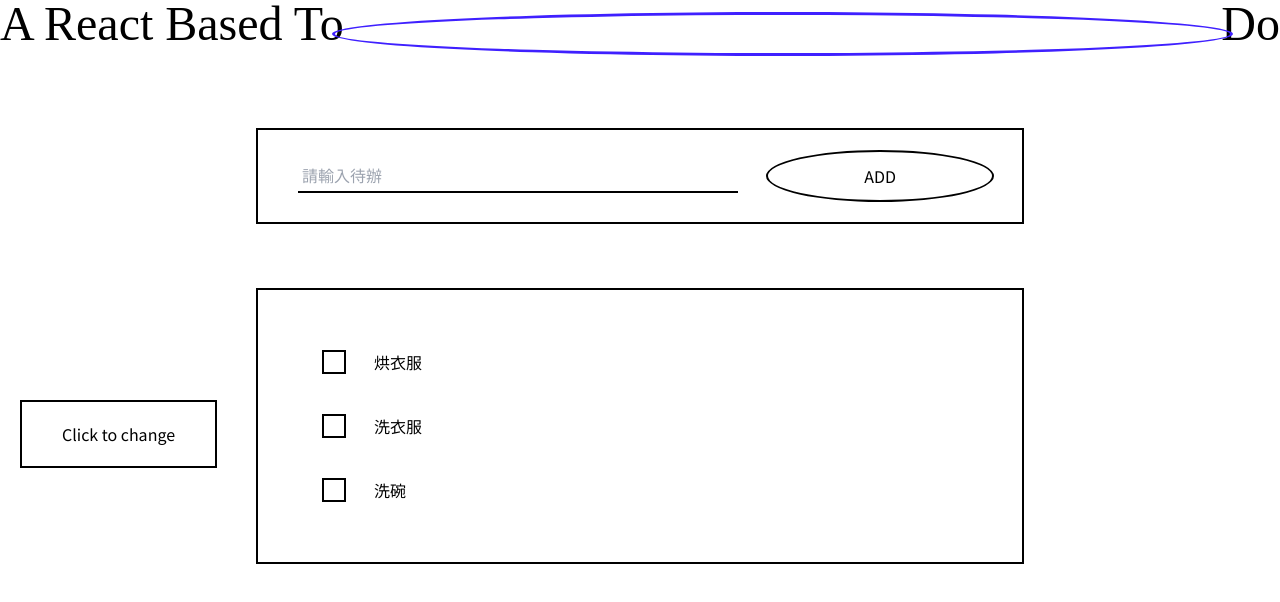
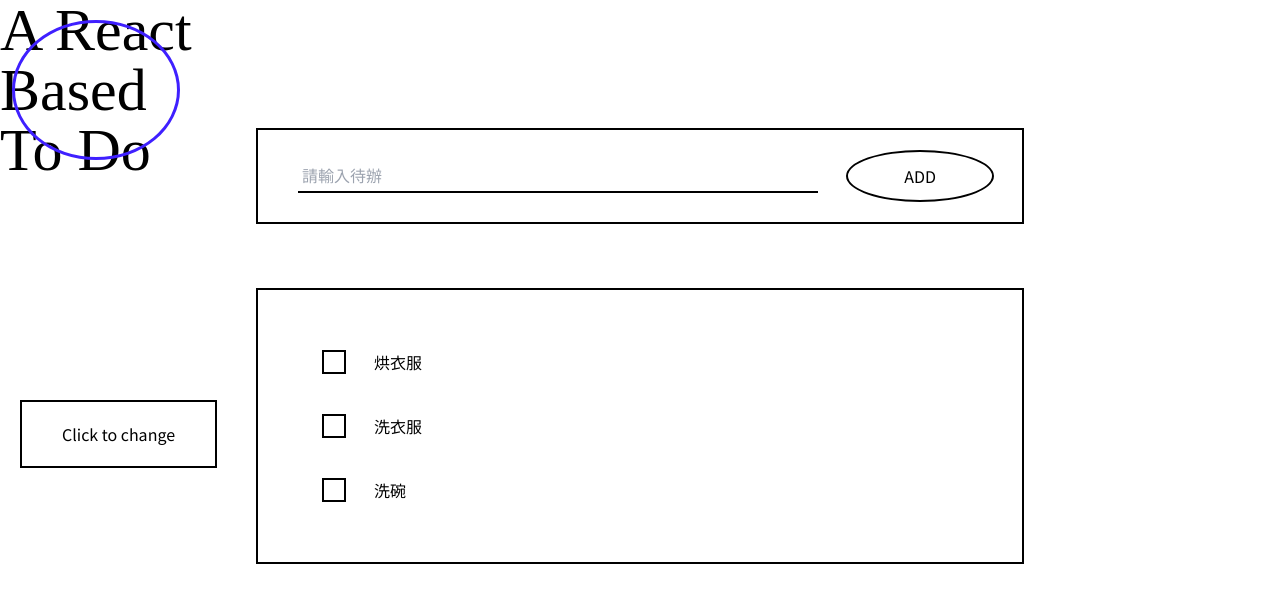
Before and after one commit to todelusion/React-todolist, a React (Vite) app: page / in a window 1280 px wide. Shown: the top 602 px of the page. Built offline with nearby package versions, Linux system fonts and the light colour scheme; a web font is replaced by a local one.

Commit message:
f/add C && R of CRUD

```diff
--- a/src/views/Todolist.jsx
+++ b/src/views/Todolist.jsx
@@ -5,23 +5,26 @@ import { FontAwesomeIcon } from '@fortawesome/react-fontawesome';
 import { faX } from '@fortawesome/free-solid-svg-icons';
 import { faCheck } from '@fortawesome/free-solid-svg-icons';
 
-const baseURL = "https://jsonplaceholder.typicode.com/posts/1";
-
 function Todolist() {
   const [events, setEvents] = useState([
-    {id:1, content: '烘衣服', completed_at: null},
-    {id:2, content: '洗衣服', completed_at: null},
-    {id:3, content: '洗碗', completed_at: null},
+    {id: 1, content: '烘衣服', completed_at: null},
+    {id: 2, content: '洗衣服', completed_at: null},
+    {id: 3, content: '洗碗', completed_at: null},
   ])
 
   const [input, setInput] = useState('')
 
+  const handleInput = (e) => {
+    setInput(e.target.value)
+  }
+
   const setTempEvent = () => {
+    // events[events.length].id
     if(input == ''){
-      alert('欄位不得為空')
+      return
     }else{
       const newEvents = [...events, {
-        id: 1,
+        id: events[events.length-1].id+1,
         content: input,
         completed_at: null
       }]
@@ -30,23 +33,27 @@ function Todolist() {
   }
 
   const handleEvent = (e) => {
-    if(e.code == 'Enter'){
-      setEvents(setTempEvent())
-      setInput('')
-      console.log(events)
+    if(e.code == 'Enter' || e.type == 'click'){
+      if(setTempEvent()){
+        setEvents(setTempEvent())
+        setInput('')
+        console.log(events)
+      }else {
+        alert('欄位不得為空')
+      }
     }
-    console.log(e.type)
   }
+  const handleDelete = (index) => {
+    setEvents(events.filter((event, eventIndex) => {
+      return index !== eventIndex
+    }))
+  }
+
 
   return (
     <>
       <div className='absolute top-0 left-0 right-0'>
-        <h1 className="-z-10 mb-28 hidden whitespace-nowrap font-dela text-5xl md:flex">
-          A React Based To
-          <span className="OvalContainer OvalSelf"></span>
-          Do
-        </h1>
-        <h1 className="-z-10 mb-10 w-max justify-between font-dela text-5xl md:text-8xl md:hidden">
+        <h1 className="-z-10 mb-10 w-max justify-between font-dela text-5xl md:text-6xl">
           A React
           <span className="m-OvalContainer m-OvalSelf">Based</span>
           To Do
@@ -58,21 +65,21 @@ function Todolist() {
 
       <div className="flex flex-col items-center w-full mt-32">
         <div className="flex items-center mb-16 pl-10 pr-7 py-5  RectangleContainer hover-RectangleContainer RectangleSelf hover-RectangleSelf">
-          <input value={input} onKeyUp={handleEvent} onChange={(e) => setInput(e.target.value)} placeholder='請輸入待辦' type="text" className="py-1 px-1  border-b-2 border-b-black w-full outline-none" />
-          <button onClick={handleEvent} className='ml-7 border-2 border-black px-24 py-3 rounded-[100%] outline-none hover:bg-second hover:scale-105 duration-100'>ADD</button>
+          <input value={input} onKeyUp={handleEvent} onChange={handleInput} placeholder='請輸入待辦' type="text" className="py-1 px-1  border-b-2 border-b-black w-full outline-none" />
+          <button onClick={handleEvent} className='ml-7 border-2 border-black px-14 py-3 rounded-[100%] outline-none hover:bg-primary hover:text-white hover:scale-105 duration-100'>ADD</button>
         </div>
         <div className="px-16 py-10 RectangleContainer hover-RectangleContainer RectangleSelf hover-RectangleSelf">
           <ul>
             {true && (events.map((event, index) => {
               return(
-              <li key={index} className="flex items-center justify-between py-5">
+              <li key={event.id} className="flex items-center justify-between py-5">
                 <div className="flex items-center">
                   <div className='border-2 border-black w-6 h-6'></div>
                   <p className="ml-7 cursor-pointer hover:line-through">
                     {event.content}
                   </p>
                 </div>
-                <FontAwesomeIcon icon={faX} className="i-faX" />
+                <FontAwesomeIcon onClick={() => handleDelete(index)} icon={faX} className="i-faX" />
               </li>
               )
             }))}
```
